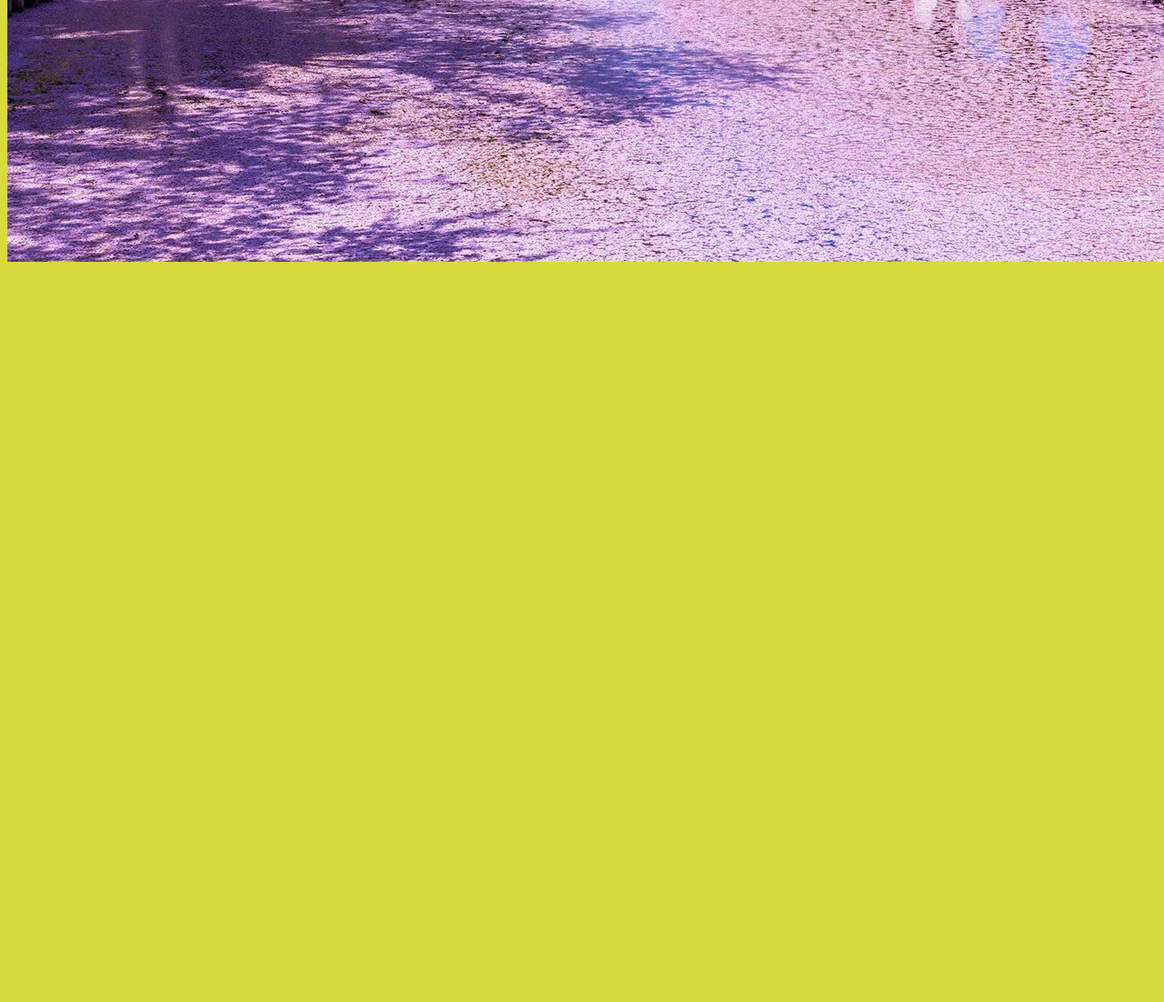
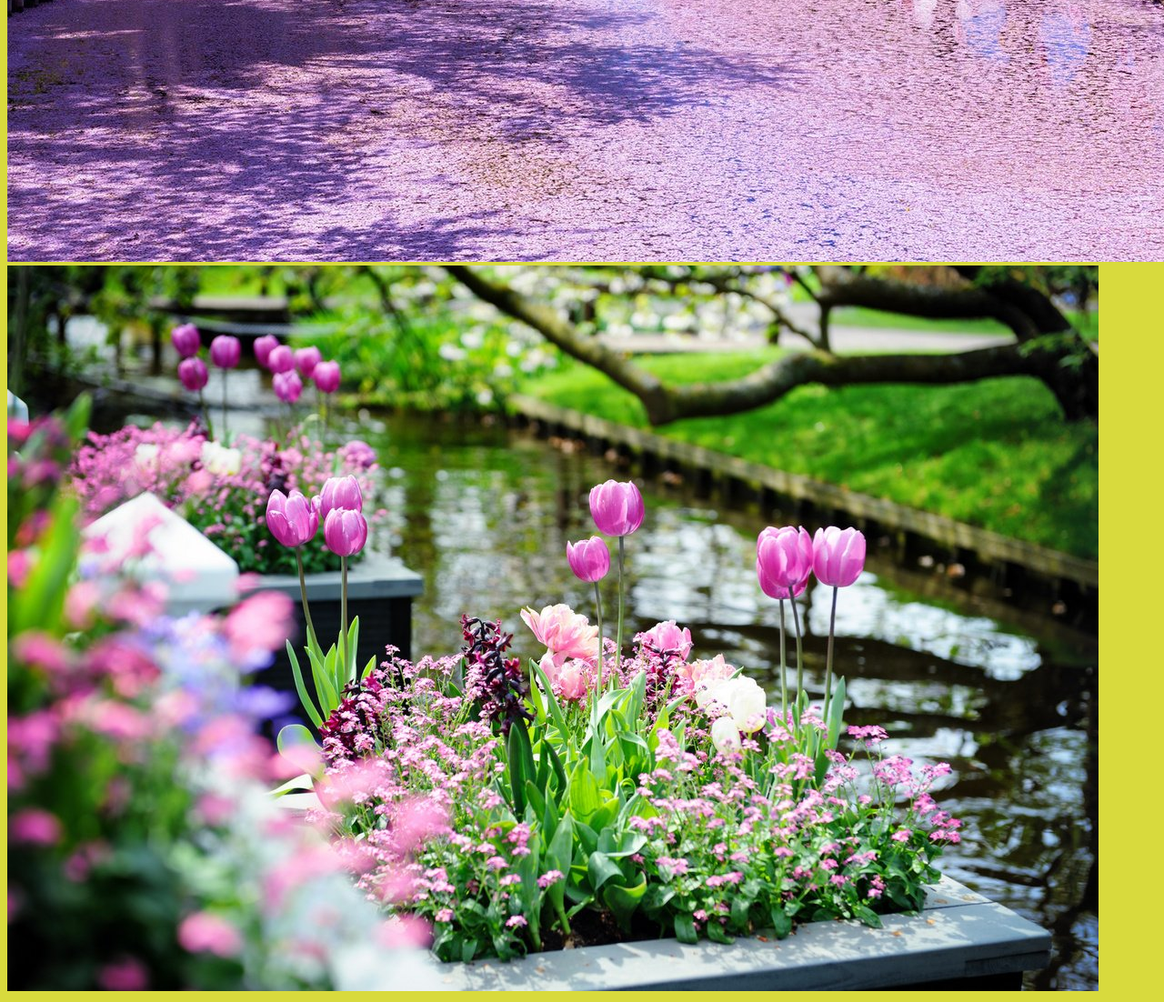
Before and after one commit to Juliannaluna/HW1-GIT, a plain HTML site: page index.html in a window 1280 px wide. Shown: the part 2508-3610 px from the top of the page at 91% size. Before the commit the page ends 2808 px from the top, so only its background shows below. Drawn offline with Linux system fonts and the light colour scheme.

Commit message:
added picture to index

```diff
--- a/index.html
+++ b/index.html
@@ -22,5 +22,8 @@
        <img src="spring3.jpg" alt="spring3">
        <img src="spring4.jpg" alt="spring4">
    </div>
+   <div>
+    <img src="spring5.jpg" alt="spring5">
+   </div>
 </body>
 </html>
```
Also changed, not shown: spring5.jpg (added).
